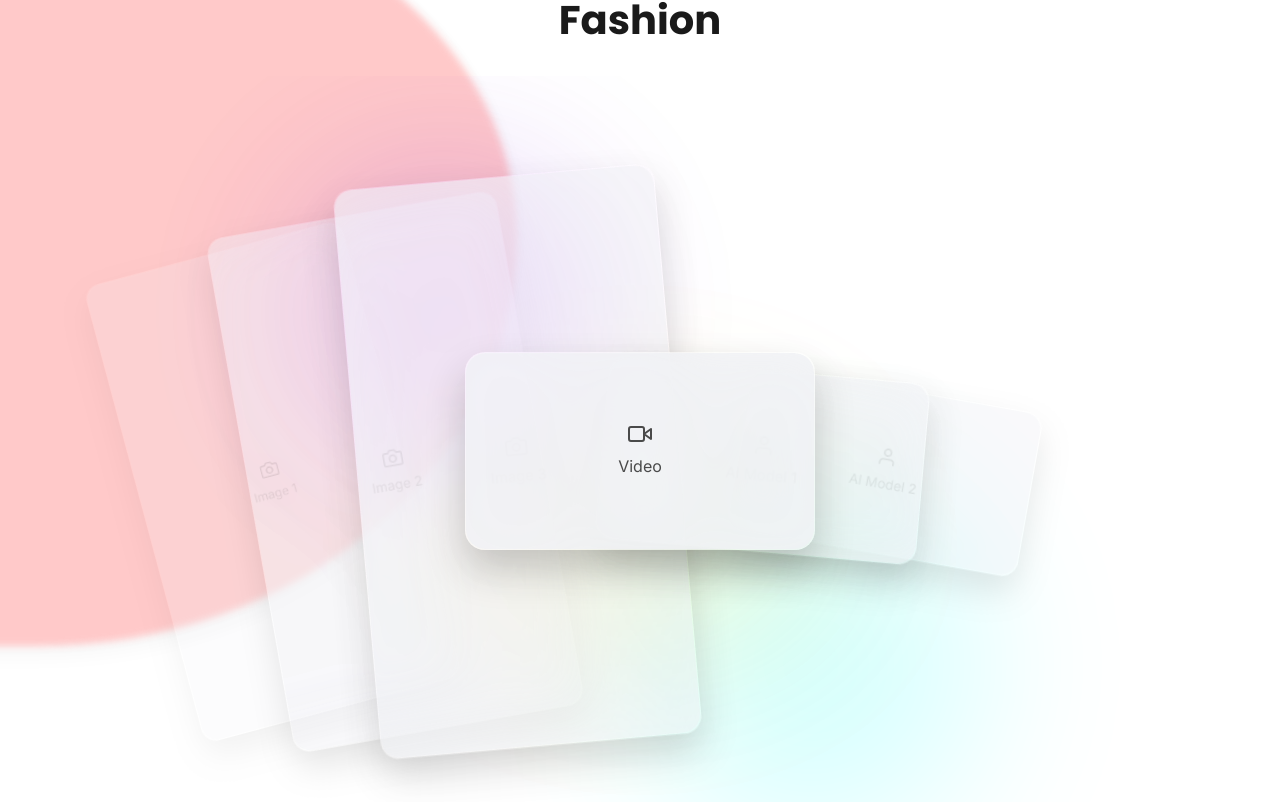
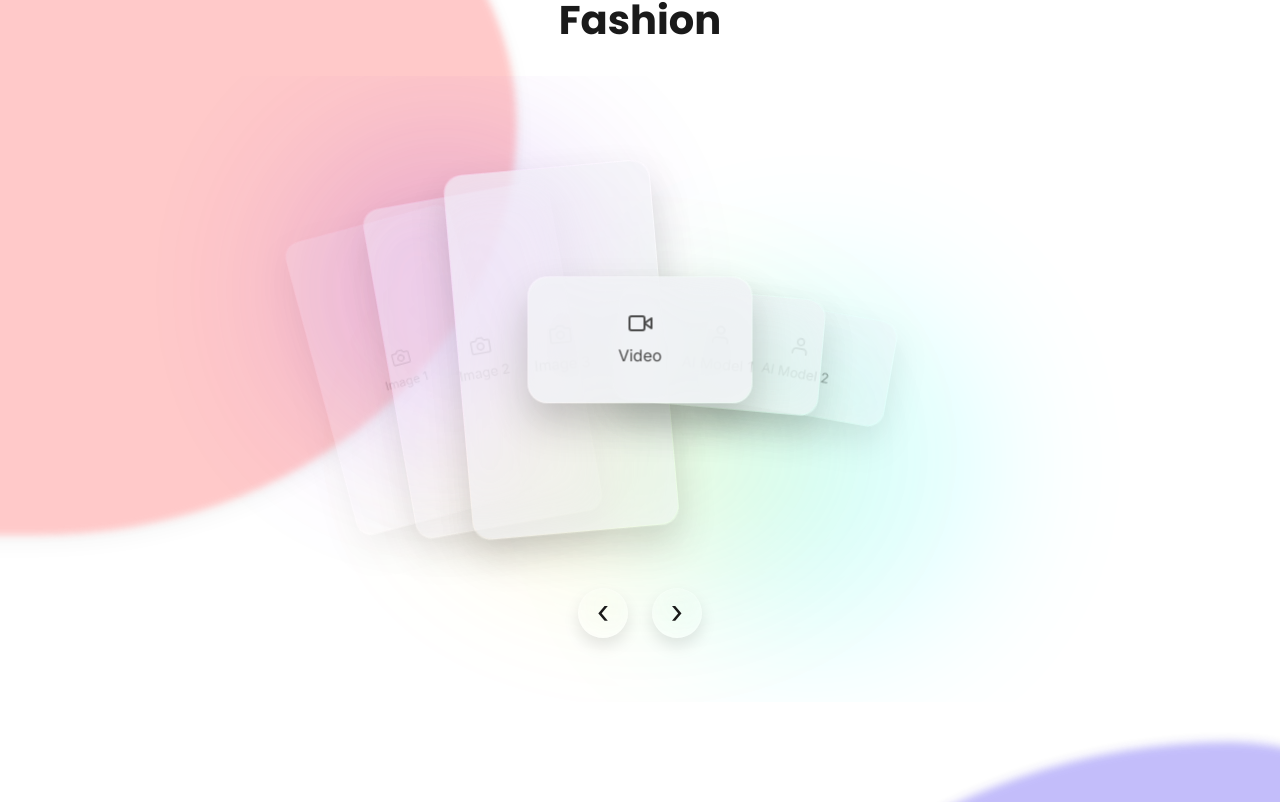
Before and after one commit to geeth-rp/pixlore-web, a React (Vite) app: page / in a window 1280 px wide. Shown: the part 1945-2747 px from the top of the page. Built offline with nearby package versions, Linux system fonts and the light colour scheme.

Commit message:
Fix carousel track height and vertically center cards

```diff
--- a/src/components/TiltedCarousel.jsx
+++ b/src/components/TiltedCarousel.jsx
@@ -69,7 +69,7 @@ const TiltedCarousel = ({ items }) => {
               key={index}
               className={`tilted-carousel-card ${diff === 0 ? 'active' : ''}`}
               style={{
-                transform: `translateX(${translateX}%) translateY(${translateY}px) rotateZ(${rotateZ}deg) scale(${scale})`,
+                transform: `translate(-50%, -50%) translateX(${translateX}%) translateY(${translateY}px) rotateZ(${rotateZ}deg) scale(${scale})`,
                 zIndex,
                 opacity,
                 pointerEvents: diff === 0 ? 'auto' : 'none',
--- a/src/index.css
+++ b/src/index.css
@@ -526,9 +526,10 @@ button {
 /* The actual track where cards stack */
 .tilted-carousel-track {
   position: relative;
-  width: 100%;
-  max-width: 350px; /* Base width of the center card */
-  aspect-ratio: 9/16; /* Fallback, handled by child mostly */
+  height: 50vh; /* Reduced height to fit on screen with arrows and title */
+  max-height: 420px;
+  aspect-ratio: 9/16;
+  width: auto;
   display: flex;
   justify-content: center;
   align-items: center;
@@ -539,7 +540,10 @@ button {
 /* Individual Cards */
 .tilted-carousel-card {
   position: absolute;
+  top: 50%;
+  left: 50%;
   width: 100%;
+  height: auto;
   transition: transform 0.5s cubic-bezier(0.25, 1, 0.5, 1),
               opacity 0.5s cubic-bezier(0.25, 1, 0.5, 1),
               z-index 0s;
```
